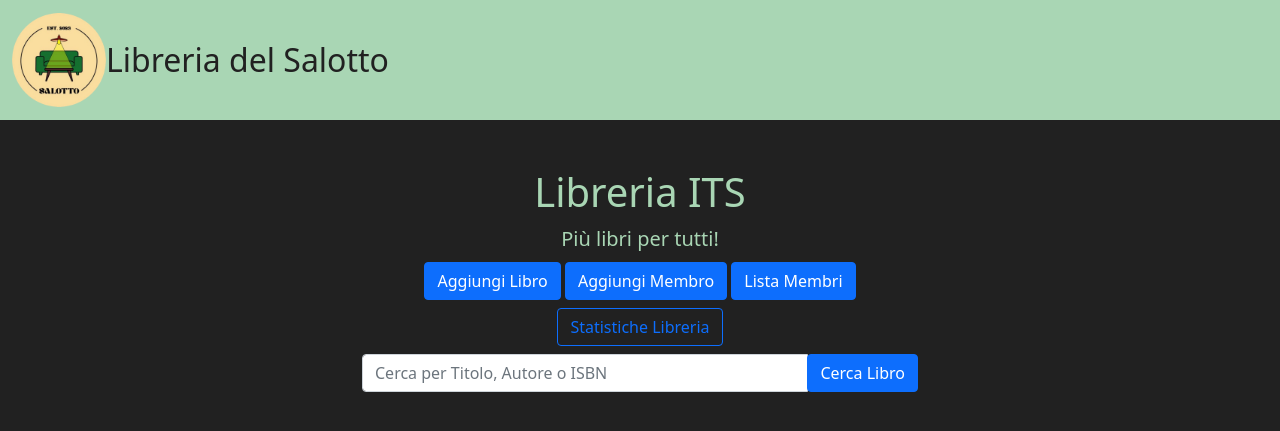
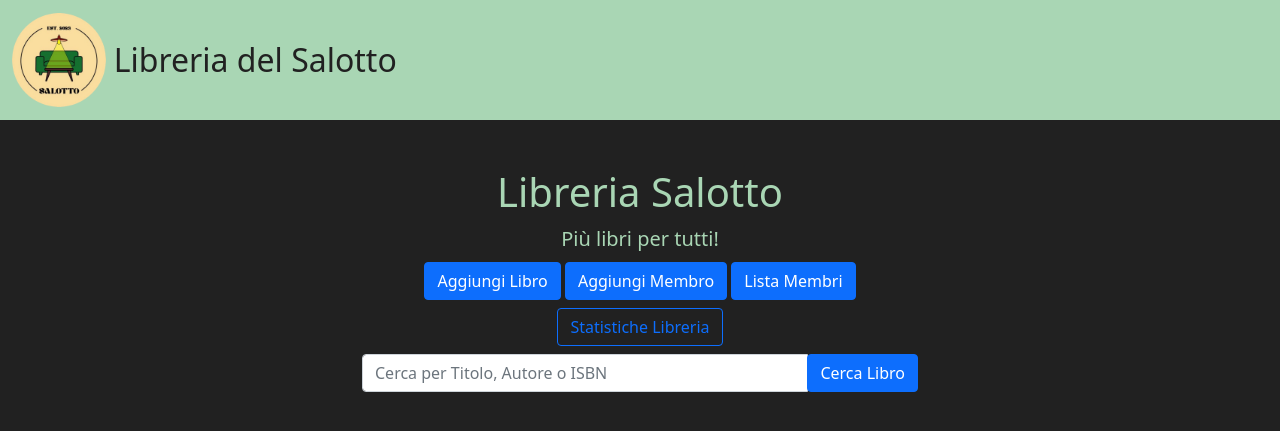
Before and after one commit to andbar27/provaLibreria, a Django app: page /libreria/ in a window 1280 px wide. Shown: the top 431 px of the page. Run offline with Django 5.2, Linux system fonts and the light colour scheme; data that the repository does not hold is empty.

Commit message:
accorgimenti

```diff
--- a/libreria/templates/libreria/common.html
+++ b/libreria/templates/libreria/common.html
@@ -26,7 +26,7 @@
             <a class="navbar-brand" href="{% url 'home' %}" style="color:#212121;">
                 {% load static %}
                 <img src="{% static 'libreria/logoS.png' %}" alt="" width="12%" height="12%" class="d-inline-block align-top">
-                <h2 style="margin-bottom:0;">Libreria del Salotto</h2>
+                <h2 style="margin-bottom:0;margin-left: 1%;;"> Libreria del Salotto</h2>
             </a>
         </div>
     </nav>
--- a/libreria/templates/libreria/libreria-home.html
+++ b/libreria/templates/libreria/libreria-home.html
@@ -4,7 +4,7 @@
 
 
     <div class="container my-5 text-center" style="max-width:580px">
-        <h1>Libreria ITS</h1>
+        <h1>Libreria Salotto</h1>
         <p class="lead">Più libri per tutti!</p>
         <center>
             <a href="{% url 'aggiungi_libro' %}" type="button" class="btn btn-primary">Aggiungi Libro</a>
```
